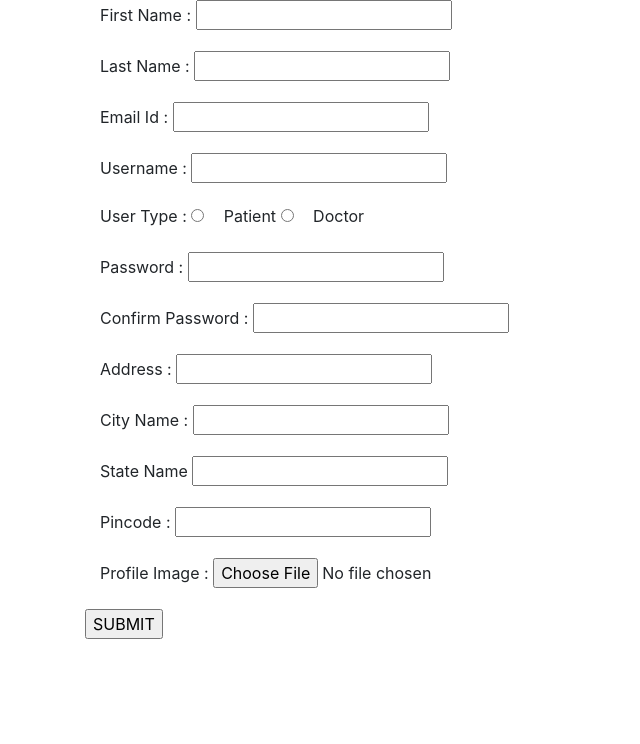
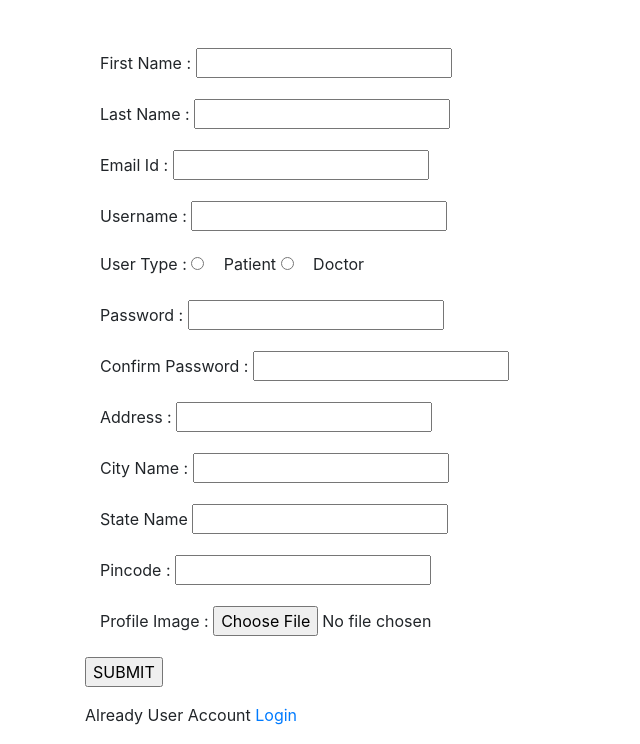
Before and after one commit to SanketVagha/doctorpatientsignpu, a Django app: page / in a window 1280 px wide. Shown: the part 56-800 px from the top of the page, without its empty margins (0-640 px from the left). Run offline with Django 4.2, Linux system fonts and the light colour scheme; some libraries are stand-ins or nearby versions.

Commit message:
margin top set in navbar

```diff
--- a/docterpatient/templates/login.html
+++ b/docterpatient/templates/login.html
@@ -4,7 +4,7 @@
 
 {% block body %}
 
-<div class="container">
+<div class="container mt-5">
     <form action="/login" id="login" name="login" method="post" enctype="multipart/form-data">
         {% csrf_token %}
         <div class="form-group">
@@ -20,5 +20,8 @@
             <input type="submit" name="submit" id="submit" value="SUBMIT">
         </div>
     </form>
+    <div>
+        Not have User Account <a href= "{% url "signup" %}">Signup </a>
+    </div>
 </div>
 {% endblock body %}
--- a/docterpatient/templates/signup.html
+++ b/docterpatient/templates/signup.html
@@ -4,7 +4,7 @@
 
 {% block body %}
 
-<div class="container">
+<div class="container mt-5">
     <form action="/signup" id="signup" name="signup" method="post" enctype="multipart/form-data">
         {% csrf_token %}
         <div class="form-group">
@@ -65,6 +65,9 @@
             <input type="submit" name="submit" id="submit" value="SUBMIT">
         </div>
     </form>
+    <div>
+        Already User Account <a href="{% url "login" %}">Login</a>
+    </div>
 </div>
 
 
```
